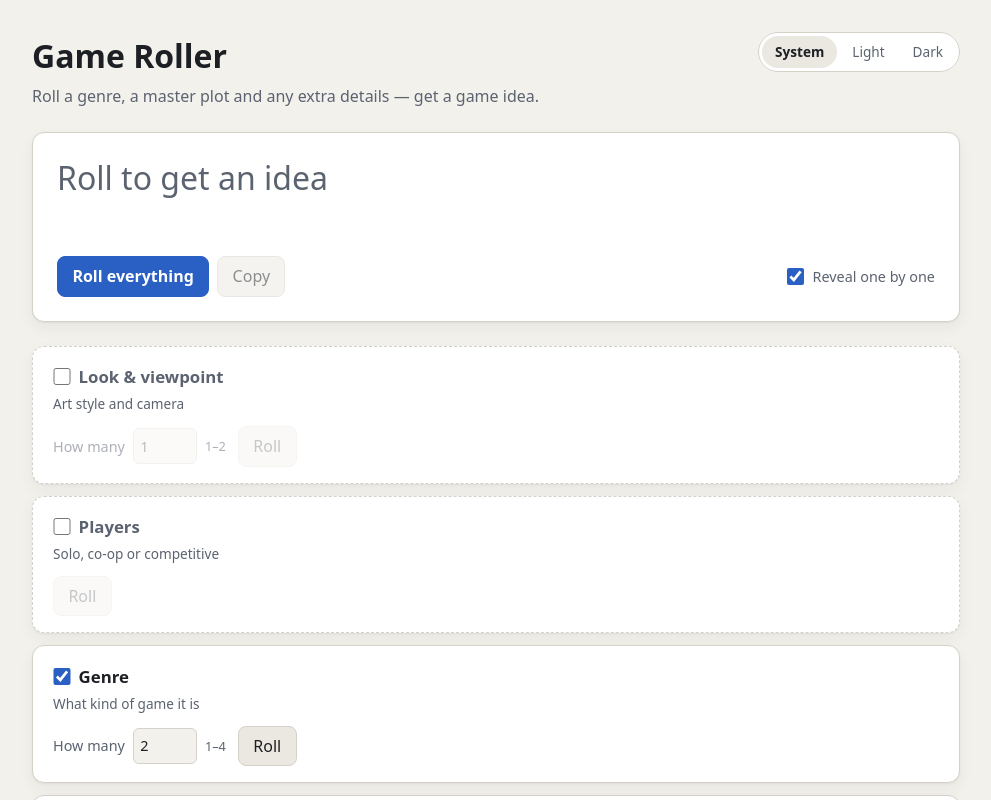
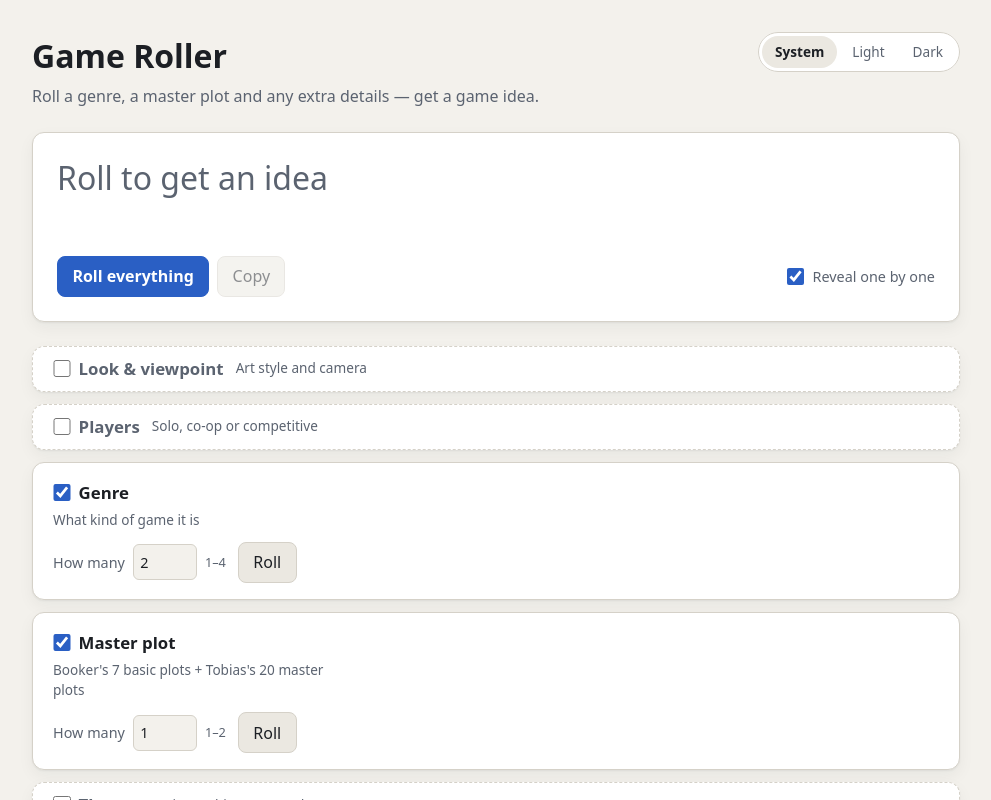
Before and after one commit to talemon/game-roller, a Svelte app: page / in a window 1280 px wide. Shown: the top 800 px of the page, without its empty margins (144-1135 px from the left). Built offline with nearby package versions, Linux system fonts and the light colour scheme.

Commit message:
Roll everything clears previous rolls; disabled cards collapse to one line

```diff
--- a/src/App.svelte
+++ b/src/App.svelte
@@ -90,6 +90,8 @@
   }
 
   function rollAll() {
+    skipReveal?.();
+    for (const f of facets) states[f.id].rolled = [];
     play(facets.filter((f) => states[f.id].enabled));
   }
 
--- a/src/components/FacetCard.svelte
+++ b/src/components/FacetCard.svelte
@@ -58,6 +58,7 @@
     <p class="hint" id="hint-{facet.id}">{facet.hint}</p>
   </header>
 
+  {#if state.enabled}
   <div class="controls">
     {#if hasCount}
       <label class="count" for="count-{facet.id}">
@@ -71,13 +72,12 @@
           step="1"
           bind:value={state.count}
           onchange={clampCount}
-          disabled={!state.enabled}
           aria-describedby="range-{facet.id}"
         />
         <span class="range" id="range-{facet.id}">{facet.count.min}–{facet.count.max}</span>
       </label>
     {/if}
-    <button onclick={onRoll} disabled={!state.enabled} aria-describedby="hint-{facet.id}">
+    <button onclick={onRoll} aria-describedby="hint-{facet.id}">
       Roll
     </button>
   </div>
@@ -113,6 +113,7 @@
       {/each}
     {/if}
   </ul>
+  {/if}
 </article>
 
 <style>
@@ -130,9 +131,10 @@
     transition: border-color 0.15s;
   }
 
-  /* Disabled: fade the controls and rolled chips, keep the title and hint readable. */
+  /* Disabled: collapsed to a single line — title and hint side by side, no controls or chips. */
   .card.disabled {
     border-style: dashed;
+    padding-block: 0.5rem;
   }
 
   .card.disabled .title span,
@@ -140,9 +142,11 @@
     color: var(--muted);
   }
 
-  .card.disabled .controls,
-  .card.disabled .chips {
-    opacity: 0.5;
+  .card.disabled header {
+    flex-direction: row;
+    align-items: center;
+    gap: 0.75rem;
+    flex-wrap: wrap;
   }
 
   header {
@@ -336,4 +340,11 @@
       max-width: 28rem;
     }
   }
+
+  @media (min-width: 720px) {
+    .card.disabled {
+      grid-template-columns: 1fr;
+      grid-template-areas: 'header';
+    }
+  }
 </style>
```
